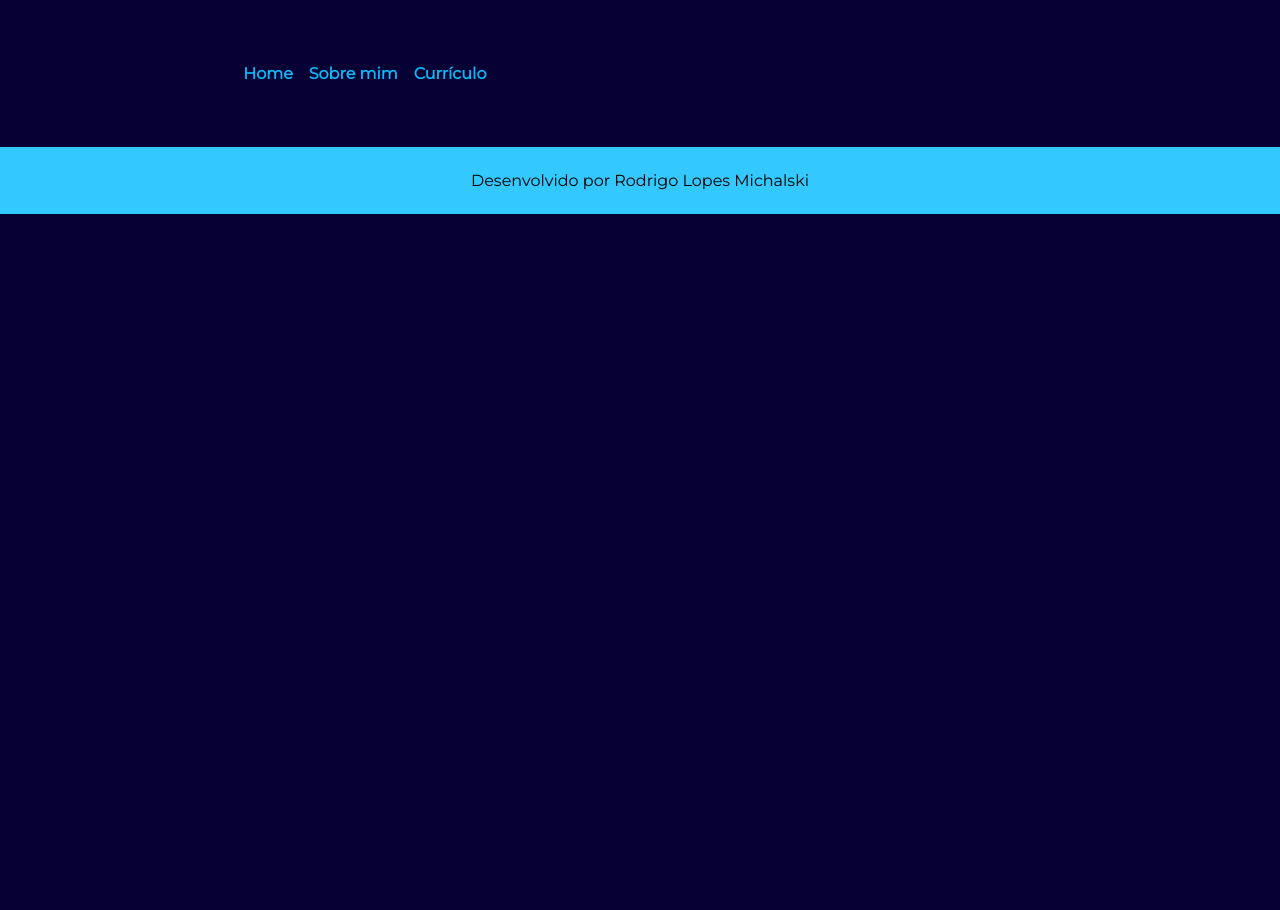
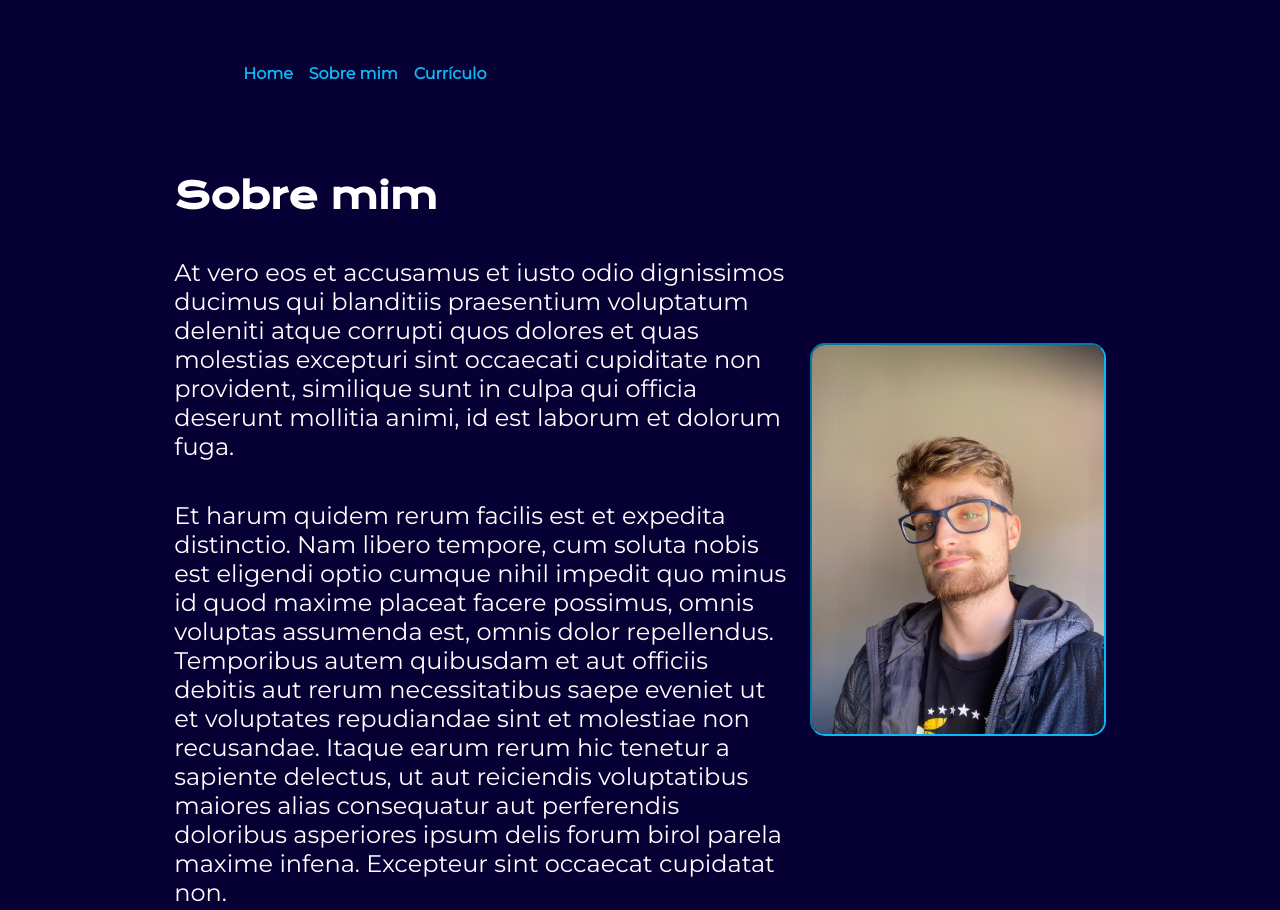
Before and after one commit to rodrigolopesm/Portifolio, a plain HTML site: page about.html in a window 1280 px wide. Shown: the top 910 px of the page. Before the commit the page ends 800 px from the top, so only its background shows below. Drawn offline with nearby package versions, Linux system fonts and the light colour scheme.

Commit message:
Adding photo to aboutme page.

```diff
--- a/about.html
+++ b/about.html
@@ -1,5 +1,6 @@
 <!DOCTYPE html>
 <html lang="pt-br">
+
 <head>
     <meta charset="UTF-8">
     <meta http-equiv="X-UA-Compatible" content="IE=edge">
@@ -7,6 +8,7 @@
     <link rel="stylesheet" href="styles/style.css">
     <title>Sobre mim</title>
 </head>
+
 <body>
     <header class="cabecalho">
         <nav class="cabecalho__menu">
@@ -16,10 +18,29 @@
         </nav>
     </header>
 
-    <main></main>
+    <main class="apresentacao">
+        <section class="apresentacao__conteudo">
+            <h1 class="apresentacao__conteudo__titulo">Sobre mim</h1>
+            <p class="apresentacao__conteudo__texto">At vero eos et accusamus et iusto odio dignissimos ducimus qui blanditiis praesentium voluptatum deleniti
+                atque corrupti quos dolores et quas molestias excepturi sint occaecati cupiditate non provident,
+                similique sunt in culpa qui officia deserunt mollitia animi, id est laborum et dolorum fuga.
+            </p>
+
+            <p class="apresentacao__conteudo__texto">Et harum quidem rerum facilis est et expedita distinctio. Nam libero tempore, cum soluta nobis est
+                eligendi optio cumque nihil impedit quo minus id quod maxime placeat facere possimus, omnis voluptas
+                assumenda est, omnis dolor repellendus. Temporibus autem quibusdam et aut officiis debitis aut rerum
+                necessitatibus saepe eveniet ut et voluptates repudiandae sint et molestiae non recusandae. Itaque earum
+                rerum hic tenetur a sapiente delectus, ut aut reiciendis voluptatibus maiores alias consequatur aut
+                perferendis doloribus asperiores ipsum delis forum birol parela maxime infena. Excepteur sint occaecat
+                cupidatat non.</p>
+        </section>
+        <img class="imagem" src="./assets/nerdjpg.jpg" alt="Foto do Rodrigo Lopes">
+
+    </main>
 
     <footer class="rodape">
         <p>Desenvolvido por Rodrigo Lopes Michalski</p>
     </footer>
 </body>
+
 </html>
--- a/styles/style.css
+++ b/styles/style.css
@@ -6,23 +6,28 @@
     padding: 0;
 }
 
-
+:root {
+    --cor-principal: black;
+    --cor-secundaria: white;
+    --cor-terciaria: rgb(12, 184, 246);
+    --cor-bg : rgb(7, 0, 52);
+}
 
 body{
     box-sizing: border-box;
-    background-color: rgb(7, 0, 52);
-    color: white;
+    background-color: var(--cor-bg);
+    color: var(--cor-secundaria);
 }
 
 .titulo-destaque{
-    color: rgb(12, 184, 246);
+    color: var(--cor-terciaria);
 }
 
 .imagem{
     max-width: 30%;
     max-height:30%;
     border-radius: 15px;
-    border: 2px inset rgb(12, 184, 246);
+    border: 2px inset var(--cor-terciaria);
 }
 
 .cabecalho {
@@ -37,7 +42,7 @@ body{
 .cabecalho__menu__link{
     font-family: 'Montserrat', sans-serif;
     font-weight: bold;
-    color: rgb(12, 184, 246);
+    color: var(--cor-terciaria);
     text-decoration: none;
 
 }
@@ -57,7 +62,7 @@ body{
 }
 
 .apresentacao__conteudo__titulo {
-    font-size: 36px;
+    font-size: 2.25rem ;
     font-family: 'Krona One', sans-serif;
 }
 
@@ -85,13 +90,13 @@ body{
     display: flex;
     justify-content: center;
     gap: 15px;
-    border: 2px inset rgb(51, 200, 254);
+    border: 2px inset var(--cor-terciaria);
     width: 378px;
     text-align: center;
     border-radius: 10px;
     font-size: 26px;
     padding: 22px 0;
-    color: rgb(255, 255, 255);
+    color: var(--cor-secundaria);
     font-family: 'Montserrat', sans-serif;
     font-weight:600;
     text-decoration: none;
@@ -99,9 +104,13 @@ body{
 }
 
 .rodape {
-    color: black;
-    background-color:rgb(51, 200, 254) ;
+    color: var(--cor-principal);
+    background-color:var(--cor-terciaria) ;
     padding: 24px;
     text-align: center;
     font-family: 'Montserrat', sans-serif;
 }
+
+.apresentacao__links__link:hover {
+    background-color: #1a1e3a;
+}
```
Also changed, not shown: curriculum.html (+0 -1 lines), assets/nerdjpg.jpg (added).
